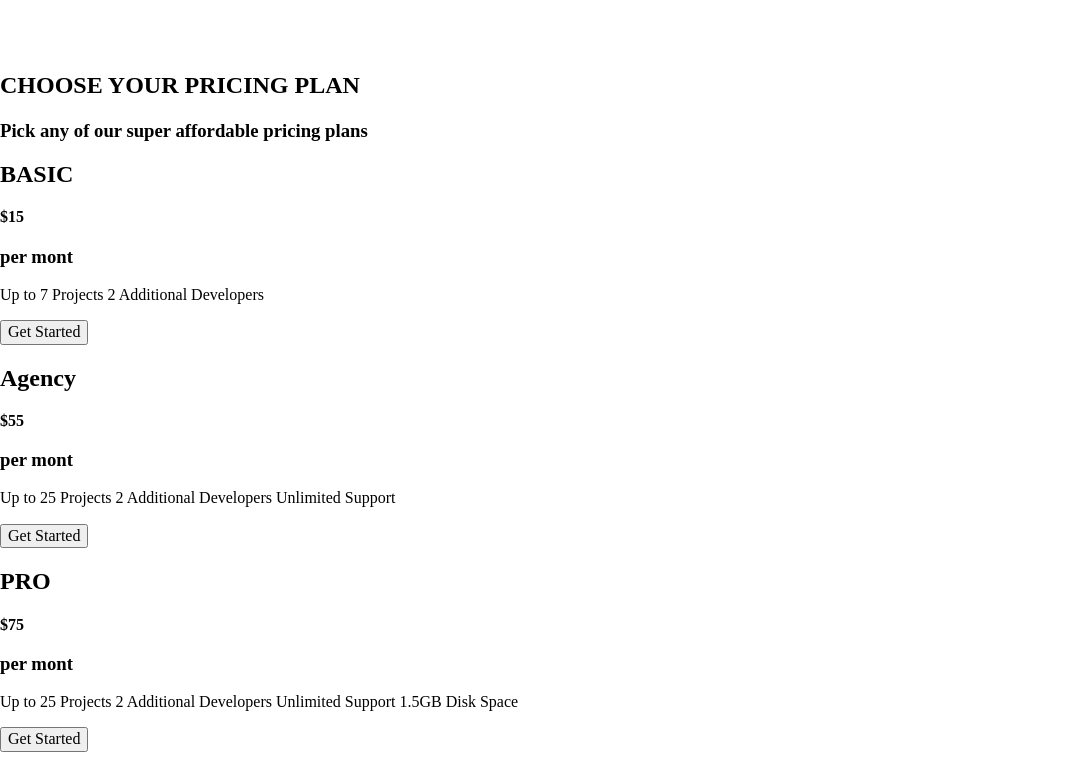
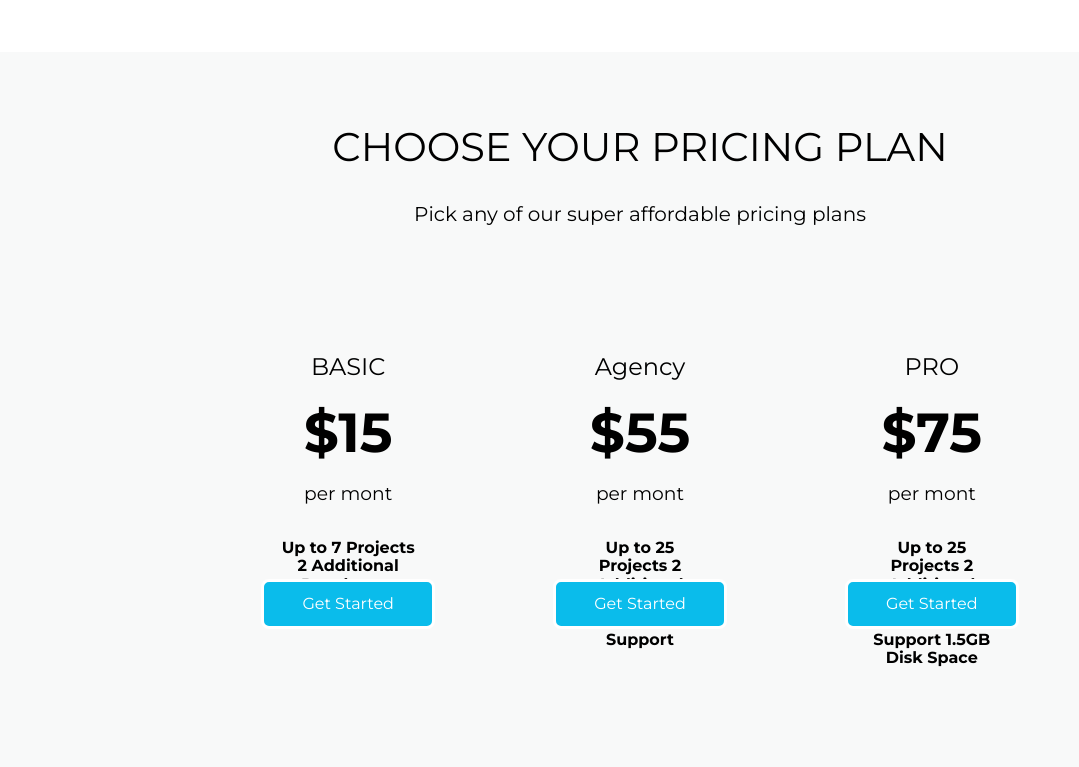
Before and after one commit to michal-robert-adamczyk/HTML_and_CSS_project, a plain HTML site: page index.html in a window 1280 px wide. Shown: the part 1793-2560 px from the top of the page, without its empty margins (0-1079 px from the left). Drawn offline with Linux system fonts and the light colour scheme.

Commit message:
Style pricing section

```diff
--- a/index.html
+++ b/index.html
@@ -95,42 +95,42 @@
 
 
     </section>
-    <section id="pricing">
-
-        <h2>
-            CHOOSE YOUR PRICING PLAN
-        </h2>
-        <h3>
-            Pick any of our super affordable pricing plans
-        </h3>
-
-        <section>
-            <section>
-                <h2>BASIC</h2>
-                <b>$15</b>
-                <h3>per mont</h3>
-                <p>Up to 7 Projects 2 Additional Developers</p>
-                <button>
+    <section id="pricing" class="pricing">
+        <div class="pricing__header">
+            <h2 class="pricing__header-h2">
+                CHOOSE YOUR PRICING PLAN
+            </h2>
+            <h3 class="pricing__header-h3">
+                Pick any of our super affordable pricing plans
+            </h3>
+        </div>
+        <section class="pricing__subsection">
+            <section class="pricing__subsectionItem">
+                <h2 class="pricingSubsectionItem__title">BASIC</h2>
+                <b class="pricingSubsectionItem__price">$15</b>
+                <h3 class="pricingSubsectionItem__subtitle">per mont</h3>
+                <p class="pricingSubsectionItem__description">Up to 7 Projects 2 Additional Developers</p>
+                <button class="pricingSubsectionItem__button">
                     Get Started
                 </button>
             </section>
-            <section>
-                <h2>Agency</h2>
-                <b>$55</b>
-                <h3>per mont</h3>
-                <p>Up to 25 Projects 2 Additional Developers Unlimited
+            <section class="pricing__subsectionItem">
+                <h2 class="pricingSubsectionItem__title">Agency</h2>
+                <b class="pricingSubsectionItem__price">$55</b>
+                <h3 class="pricingSubsectionItem__subtitle">per mont</h3>
+                <p class="pricingSubsectionItem__description">Up to 25 Projects 2 Additional Developers Unlimited
                     Support</p>
-                <button>
+                <button class="pricingSubsectionItem__button">
                     Get Started
                 </button>
             </section>
-            <section>
-                <h2>PRO</h2>
-                <b>$75</b>
-                <h3>per mont</h3>
-                <p>Up to 25 Projects 2 Additional Developers Unlimited
+            <section class="pricing__subsectionItem">
+                <h2 class="pricingSubsectionItem__title">PRO</h2>
+                <b class="pricingSubsectionItem__price">$75</b>
+                <h3 class="pricingSubsectionItem__subtitle">per mont</h3>
+                <p class="pricingSubsectionItem__description">Up to 25 Projects 2 Additional Developers Unlimited
                     Support 1.5GB Disk Space</p>
-                <button>
+                <button class="pricingSubsectionItem__button">
                     Get Started
                 </button>
             </section>
--- a/styles/base.css
+++ b/styles/base.css
@@ -186,3 +186,88 @@
 .nav__logo {
     padding-top: 1.5%;
 }
+
+
+
+.pricing {
+    background: #f8f9f9;
+    padding-bottom: 8%;
+
+  }
+  .pricing__header {
+    padding-top: 3%;
+    padding-bottom: 3%;
+    margin: auto;
+    width: 76%;
+    max-width: 1550px;
+  }
+
+  .pricing__header-h2{
+    text-align: center;
+    font-family:  'Montserrat', sans-serif;
+    font-weight: 400;
+    font-size: 40px;
+  }
+  .pricing__header-h3{
+    text-align: center;
+    font-family:  'Montserrat', sans-serif;
+    font-weight: 400;
+    font-size: 20px;
+  }
+
+  .pricing__subsection {
+  margin: auto;
+    max-width: 1550px;
+    width: 76%;
+    display: flex;
+    justify-content: center;
+  }
+  .pricing__subsectionItem {
+    padding: 0 1% 0 1%;
+    width: 28%;
+    height: 60vh;
+    display: flex;
+    flex-direction: column;
+    align-items: center;
+  }
+  .pricing__subsectionItem:hover{
+    box-shadow: 0px 0px 28px 3px rgba(0,0,0,0.48);
+  }
+  .pricingSubsectionItem__title{
+    position: relative;
+    padding-top: 18%;
+    text-align: center;
+    font-family: 'Montserrat', sans-serif;
+    font-weight: 400;
+  }
+  .pricingSubsectionItem__price{
+    text-align: center;
+    font-family: 'Montserrat', sans-serif;
+    font-weight: 600;
+    font-size: 55px;
+  }
+  .pricingSubsectionItem__subtitle{
+    text-align: center;
+    font-family: 'Montserrat', sans-serif;
+    font-weight: 400;
+  }
+  .pricingSubsectionItem__description{
+    max-width: 50%;
+    text-align: center;
+    font-family: 'Montserrat', sans-serif;
+    font-weight: 600;
+    font-size: 16px;
+  }
+  .pricingSubsectionItem__button{
+    position: absolute;
+    background-color:#0abceb;
+    border: solid 3px ;
+      border-radius:8px;
+      display:inline-block;
+      color:#ffffff;
+      font-family: 'Montserrat', sans-serif;
+      font-size:16px;
+      padding:1% 3%;
+    text-decoration:none;
+    margin-top: 23%;
+  }
```
